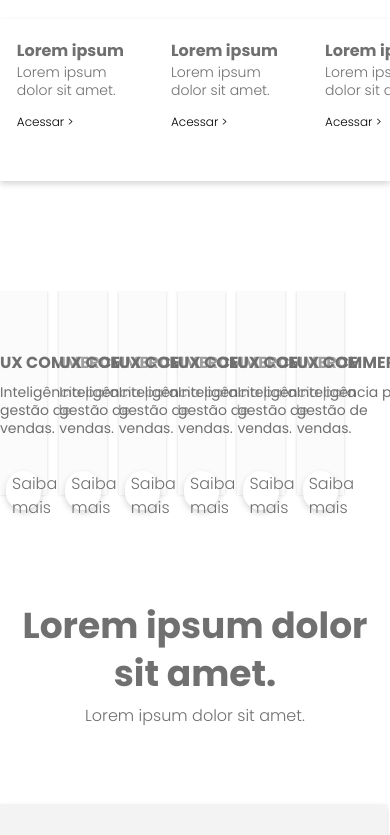
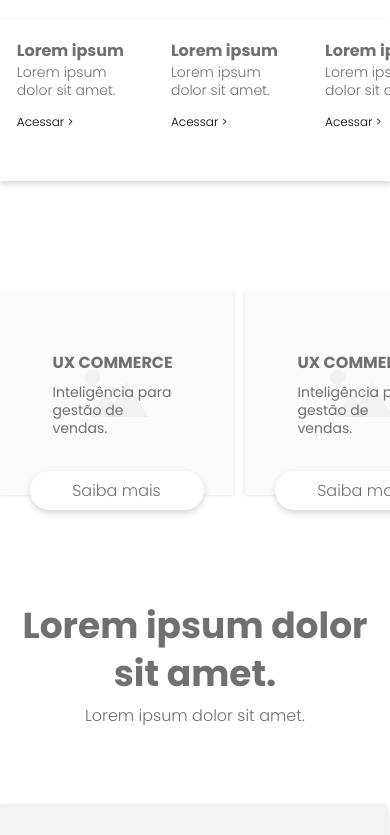
Before and after one commit to PiviaN/ProjetoBlog, a React (Create React App) app: page / in a window 390 px wide. Shown: the part 1525-2360 px from the top of the page. Built offline with nearby package versions, Linux system fonts and the light colour scheme.

Commit message:
ajustes card-ux pra mobile

```diff
--- a/src/components/CardsList/CardsList.css
+++ b/src/components/CardsList/CardsList.css
@@ -17,7 +17,6 @@
 
 .card-ux {
   height: 204px;
-  width: 12.14vw;
   flex-wrap: wrap;
   background-image: url(../../../src/assets/card-background.png);
   box-shadow: 0px 0px 3px #00000029;
@@ -45,7 +44,6 @@
   background: #ffffff 0% 0% no-repeat padding-box;
   box-shadow: 0px 3px 6px #00000029;
   border-radius: 20px;
-  width: 9.06vw;
   height: 39px;
   border: none;
   margin-top: -1.5rem;
@@ -184,6 +182,14 @@
     font-size: 24px;
     line-height: 35px;
   }
+
+  .card-ux {
+    width: 233px;
+  }
+
+  .saiba-mais {
+    width: 174px;
+  }
 }
 
 @media (min-width: 1200px) {
@@ -296,4 +302,12 @@
   .mobile-layout {
     display: none !important;
   }
+
+  .card-ux {
+    width: 12.14vw;
+  }
+
+  .saiba-mais {
+    width: 9.06vw;
+  }
 }
--- a/src/components/CardsList/CardsList.js
+++ b/src/components/CardsList/CardsList.js
@@ -208,7 +208,7 @@ export default function CardsList() {
       <section className="cards-list-mobile mobile-layout">
         <div className="d-flex align-items-center cards-stretched">
           <div className="d-flex flex-column align-items-center control-card-ux">
-            <div className="card-ux d-flex justify-content-center align-items-center flex-column">
+            <div className="card-ux card-ux-mobile d-flex justify-content-center align-items-center flex-column">
               <p className="card-ux-title">ux commerce</p>
               <div className="control-card-ux-subtitle">
                 <p className="card-ux-subtitle">
```
